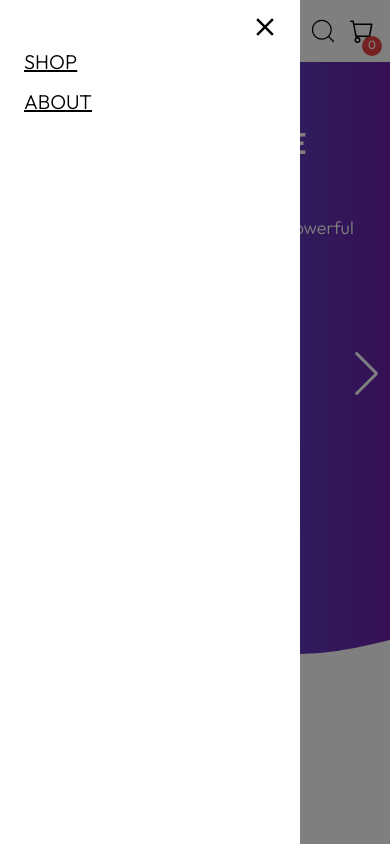
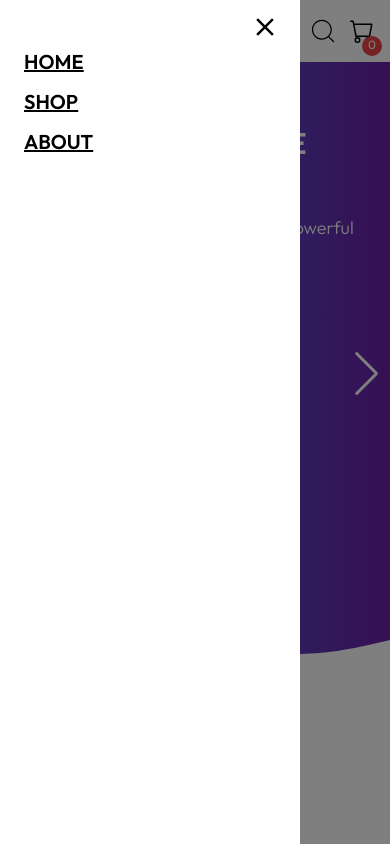
Before and after one commit to damjans92/tech-lounge, a React (Vite) app: page / in a window 390 px wide. Both pictures are taken after a click on the button 35 px from the left and 31 px from the top of the page. Shown: the top 844 px of the page. Built offline with nearby package versions, Linux system fonts and the light colour scheme.

Commit message:
nav mobile links cahnge

```diff
--- a/src/components/layout/Navbar.tsx
+++ b/src/components/layout/Navbar.tsx
@@ -111,11 +111,19 @@ function Navbar() {
           onClick={(e) => e.stopPropagation()}
           className={`${
             isMobileNavOpen ? "animate-slideIn" : "animate-slideOut"
-          } relative bg-white md:hidden flex flex-col pl-6 h-full max-w-[300px] pt-12 gap-3 uppercase text-xl font-light`}
+          } relative bg-white md:hidden flex flex-col pl-6 h-full max-w-[300px] pt-12 gap-3 uppercase text-xl font-semibold`}
         >
           <li className="underline">
             <NavLink
               to="/"
+              className="hover:text-blue-500 transition duration-200"
+            >
+              Home
+            </NavLink>
+          </li>
+          <li className="underline">
+            <NavLink
+              to="/shop"
               className="hover:text-blue-500 transition duration-200"
             >
               Shop
```
